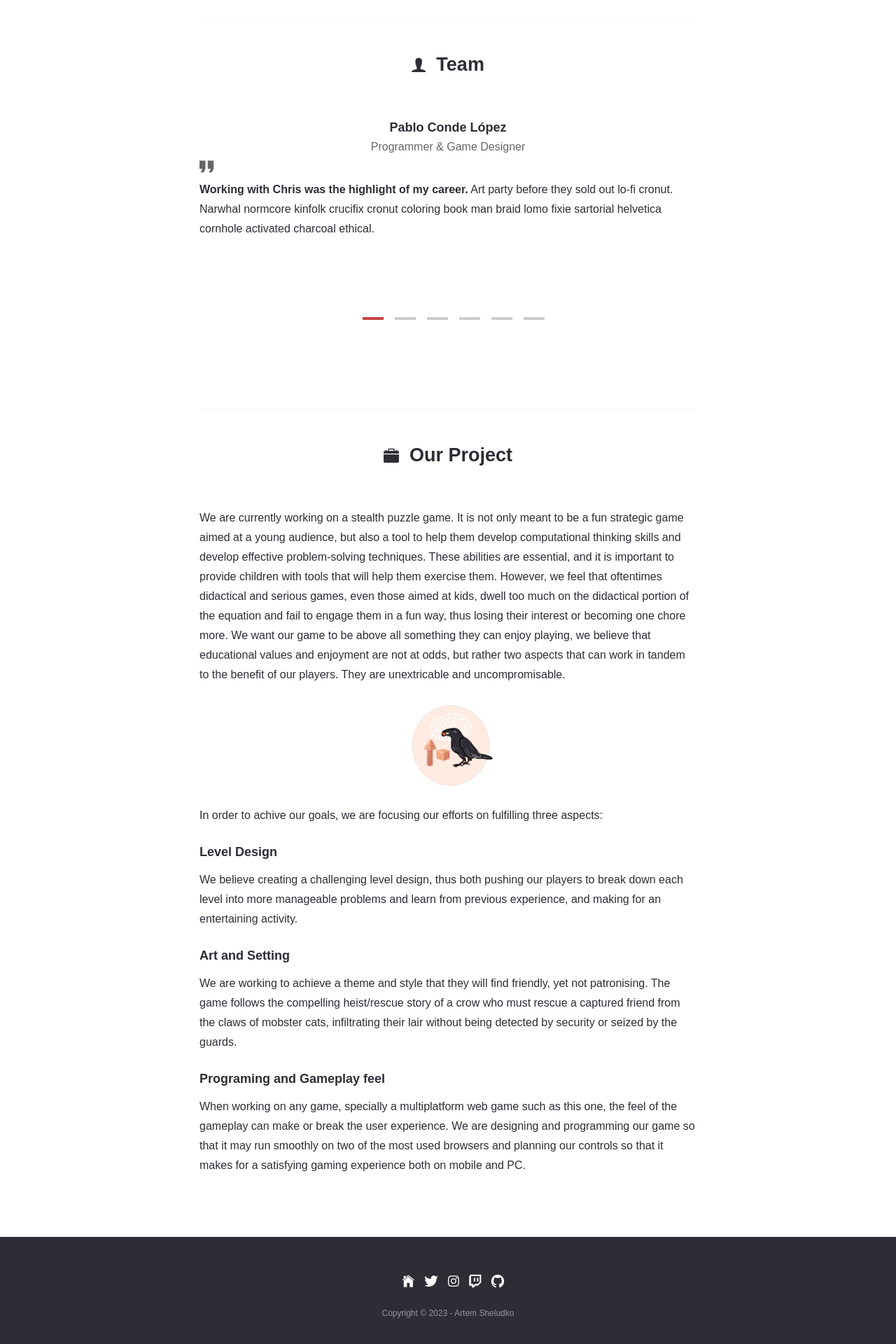
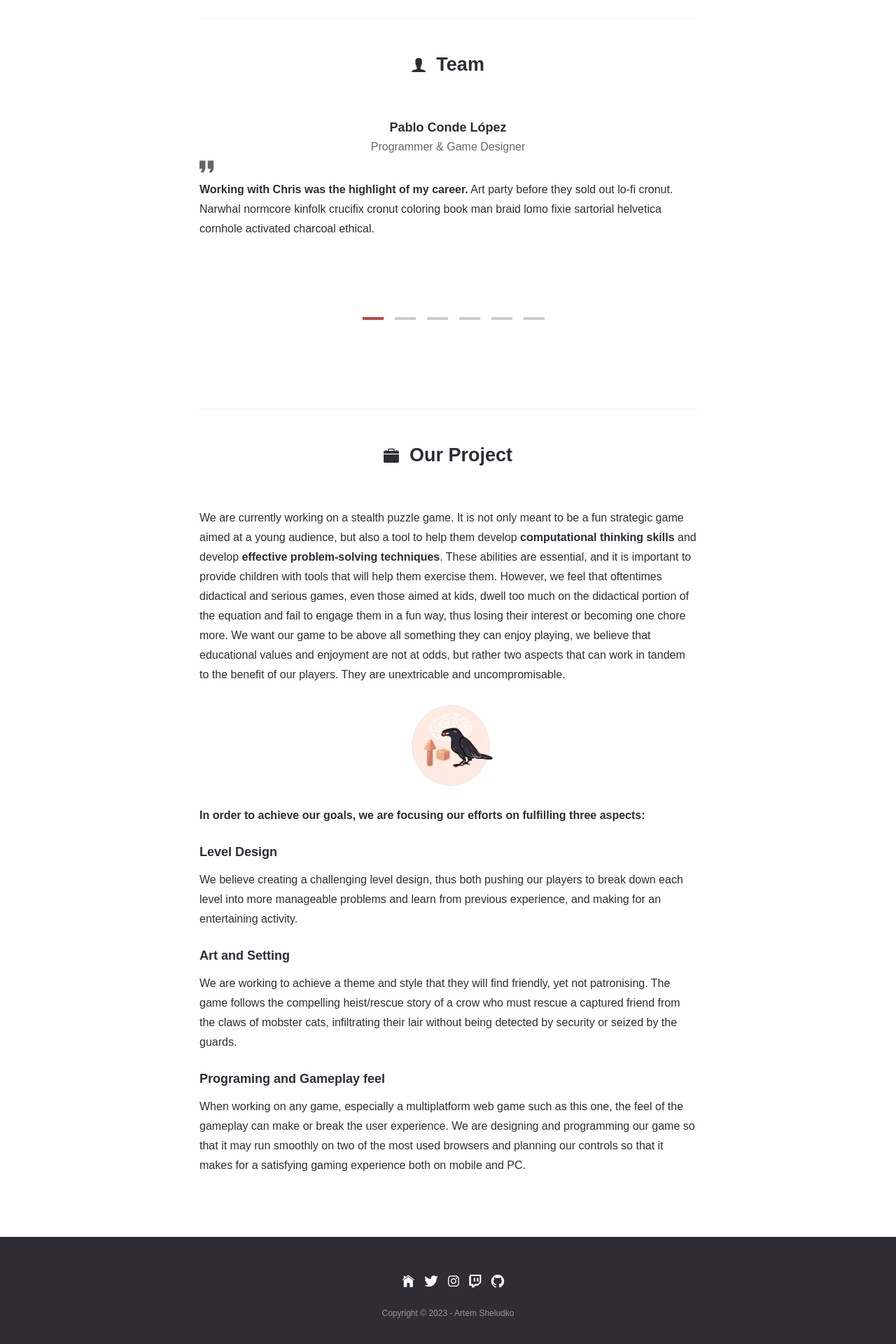
Before and after one commit to Tale-Weavers/taleweavers.github.io, a Jekyll site: the page built from index.html, in a window 1280 px wide. Shown: the part 840-2760 px from the top of the page at 70% size. Built offline with Jekyll 4.4.1, drawn with Linux system fonts in a browser that asks for light colours; nearby versions of some CDN libraries; some web fonts are replaced.

Commit message:
Update settings.yml

```diff
--- a/_data/settings.yml
+++ b/_data/settings.yml
@@ -35,13 +35,13 @@
 # Project Section
 
 project-title: Our Project
-objective: 'We are currently working on a stealth puzzle game. It is not only meant to be a fun strategic game aimed at a young audience, but also a tool to help them develop computational thinking skills and develop effective problem-solving techniques. These abilities are essential, and it is important to provide children with tools that will help them exercise them. However, we feel that oftentimes didactical and serious games, even those aimed at kids, dwell too much on the didactical portion of the equation and fail to engage them in a fun way, thus losing their interest or becoming one chore more. We want our game to be above all something they can enjoy playing, we believe that educational values and enjoyment are not at odds, but rather two aspects that can work in tandem to the benefit of our players. They are unextricable and uncompromisable.'
+objective: 'We are currently working on a stealth puzzle game. It is not only meant to be a fun strategic game aimed at a young audience, but also a tool to help them develop <strong>computational thinking skills</strong> and develop <strong>effective problem-solving techniques</strong>. These abilities are essential, and it is important to provide children with tools that will help them exercise them. However, we feel that oftentimes didactical and serious games, even those aimed at kids, dwell too much on the didactical portion of the equation and fail to engage them in a fun way, thus losing their interest or becoming one chore more. We want our game to be above all something they can enjoy playing, we believe that educational values and enjoyment are not at odds, but rather two aspects that can work in tandem to the benefit of our players. They are unextricable and uncompromisable.'
 illustration: skills.png
-our-game: 'In order to achive our goals, we are focusing our efforts on fulfilling three aspects:'
+our-game: '<strong>In order to achieve our goals, we are focusing our efforts on fulfilling three aspects:</strong>'
 core:
 - {pilar-name: Level Design, consists-on: 'We believe creating a challenging level design, thus both pushing our players to break down each level into more manageable problems and learn from previous experience, and making for an entertaining activity.'}
 - {pilar-name: Art and Setting, consists-on: 'We are working to achieve a theme and style that they will find friendly, yet not patronising. The game follows the compelling heist/rescue story of a crow who must rescue a captured friend from the claws of mobster cats, infiltrating their lair without being detected by security or seized by the guards.'}
-- {pilar-name: Programing and Gameplay feel, consists-on: 'When working on any game, specially a multiplatform web game such as this one, the feel of the gameplay can make or break the user experience. We are designing and programming our game so that it may run smoothly on two of the most used browsers and planning our controls so that it makes for a satisfying gaming experience both on mobile and PC.'}
+- {pilar-name: Programing and Gameplay feel, consists-on: 'When working on any game, especially a multiplatform web game such as this one, the feel of the gameplay can make or break the user experience. We are designing and programming our game so that it may run smoothly on two of the most used browsers and planning our controls so that it makes for a satisfying gaming experience both on mobile and PC.'}
 
 #-------------------------------
 # Experience Section
```
